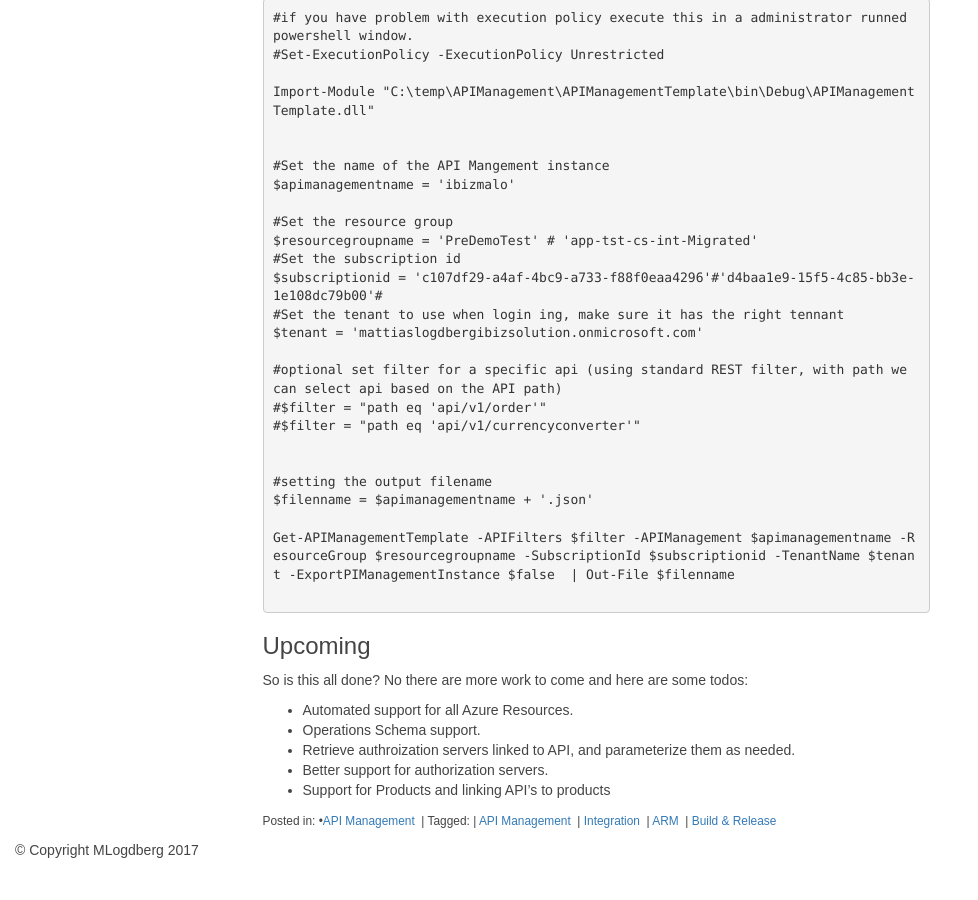
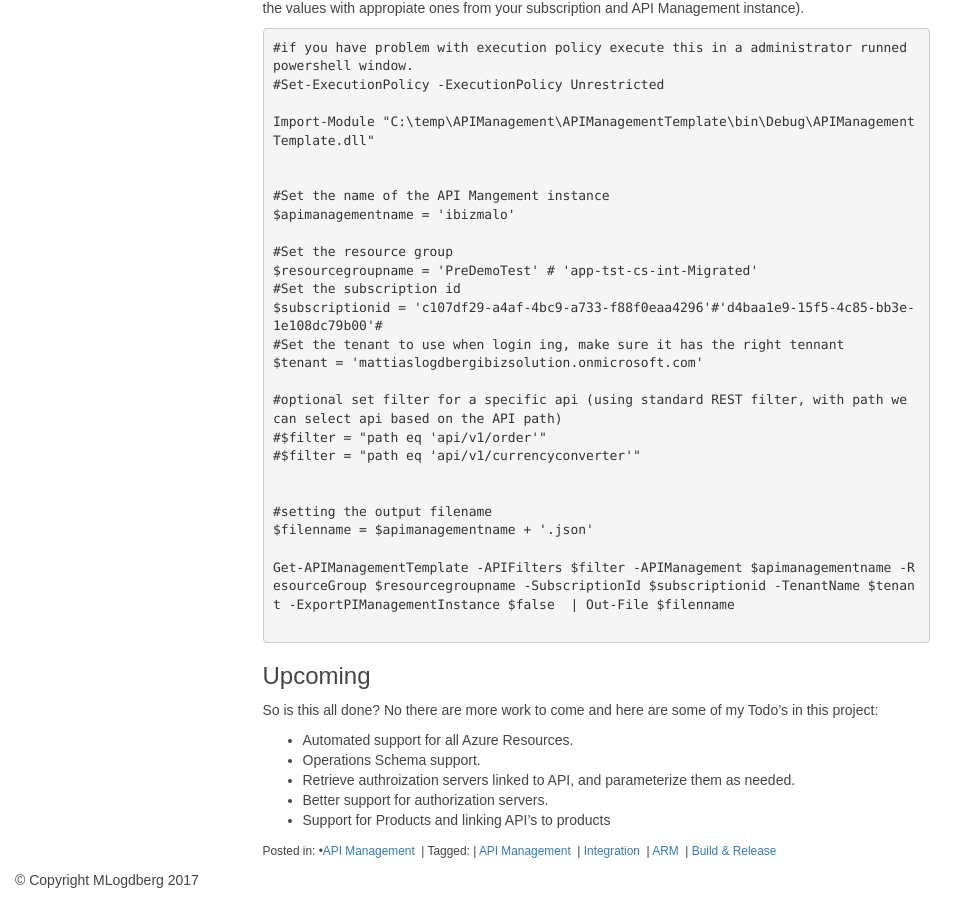
Before and after one commit to MLogdberg/mlogdberg.github.io, a Jekyll site: the page built from _posts/2017-09-11-APIManagement-arm-template-creator.md, in a window 1280 px wide and 900 px high, scrolled down 10477 px. Shown: the whole window, without its empty margins (0-978 px from the left). Built offline with Jekyll 4.4.1, drawn with Linux system fonts in a browser that asks for light colours; nearby versions of some CDN libraries; some web fonts are replaced; comment, search, counter and statistics services are not loaded; before the commit the page ends 11347 px from its top, so only the background shows below that; some of the changed text lies outside the part shown.

Commit message:
small fixes

````diff
--- a/_posts/2017-09-11-APIManagement-arm-template-creator.md
+++ b/_posts/2017-09-11-APIManagement-arm-template-creator.md
@@ -279,7 +281,7 @@
 ```
 
 ### Upcoming
-So is this all done? No there are more work to come and here are some todos:
+So is this all done? No there are more work to come and here are some of my Todo's in this project:
 
 * Automated support for all Azure Resources.
 * Operations Schema support.
````
Also changed, not shown: other parts of _posts/2017-09-11-APIManagement-arm-template-creator.md (+2 -0 lines).
